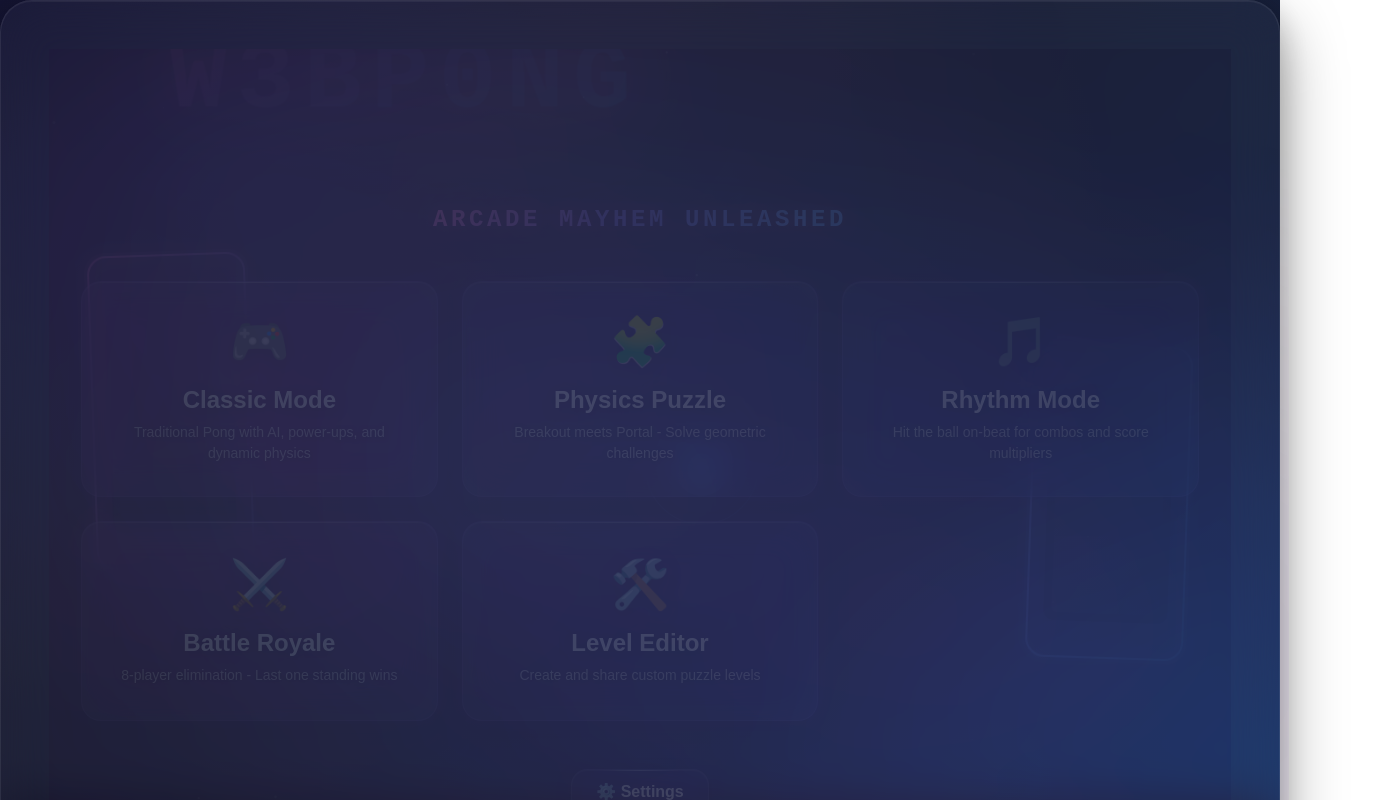
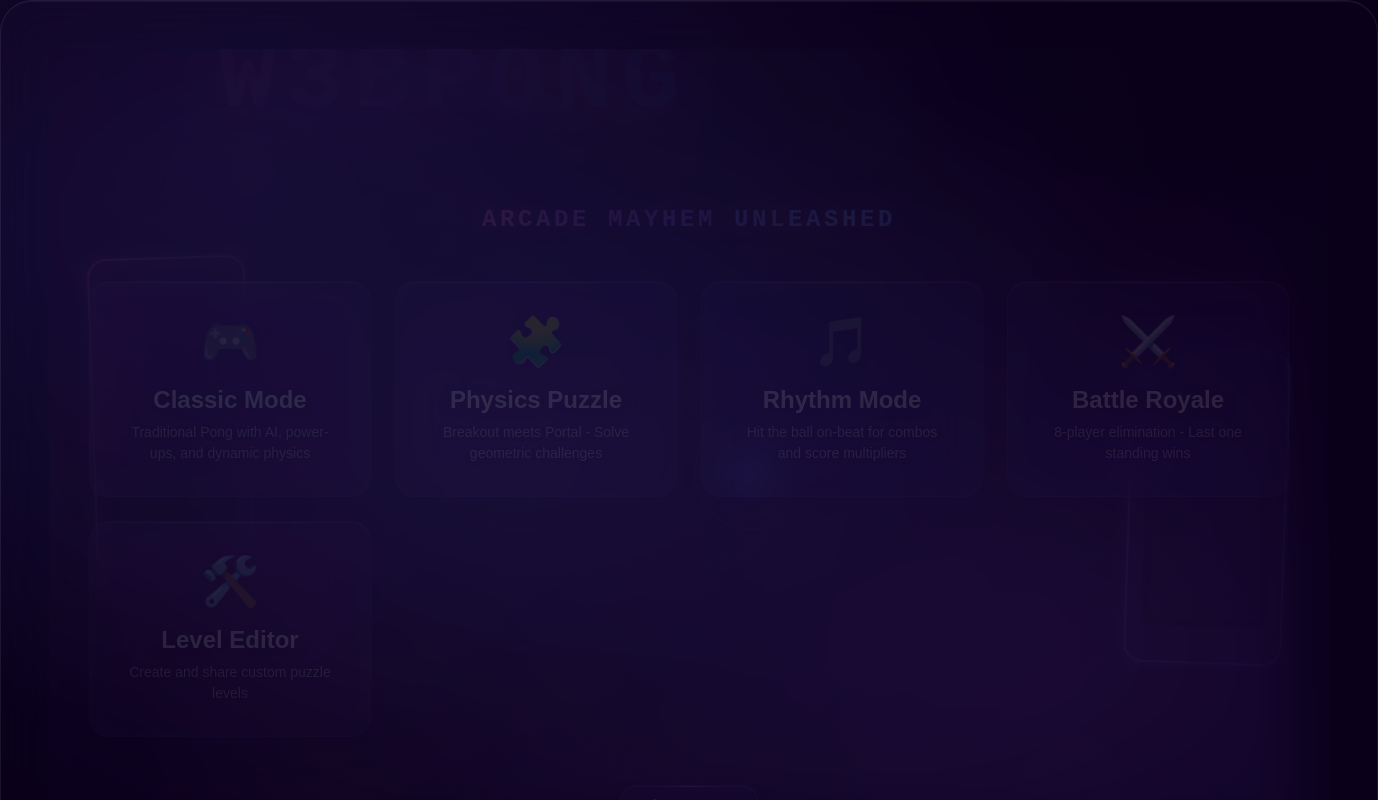
Before and after one commit to Mintwhirl/w3bP0ng, a React (Vite) app: page / in a window 1280 px wide. Shown: the top 800 px of the page, 1378 px wide, since content can reach past the window. Built offline with nearby package versions, Linux system fonts and the light colour scheme.

Commit message:
mek(layout): append full-viewport CSS overrides to ensure true 100vh rendering and prevent lower-screen blank

```diff
--- a/src/App.css
+++ b/src/App.css
@@ -6,9 +6,7 @@ body {
   background: linear-gradient(135deg, #0f0f23 0%, #1a1a2e 30%, #16213e 70%, #0f3460 100%);
   color: #ffffff;
   font-family: 'Inter', -apple-system, BlinkMacSystemFont, 'Segoe UI', sans-serif;
-  display: flex;
-  justify-content: center;
-  align-items: center;
+  display: block; /* avoid centering container which can clip viewport */
   min-height: 100vh;
   overflow: hidden;
   font-weight: 400;
@@ -60,7 +58,8 @@ body::before {
     0 8px 32px rgba(0, 0, 0, 0.2),
     inset 0 1px 0 rgba(255, 255, 255, 0.05);
   position: relative;
-  overflow: hidden;
+  overflow: visible; /* prevent clipping of full-viewport content */
+  min-height: 100vh; /* ensure container always spans viewport */
 }
 
 .App::before {
@@ -129,6 +128,66 @@ h1::after {
 .App.full-bleed canvas {
   position: absolute;
   z-index: 5;
+}
+
+/* mek: full viewport rendering overrides */
+html, body, #root {
+  margin: 0;
+  padding: 0;
+  width: 100%;
+  height: 100%;
+  overflow: visible;
+  background: transparent;
+}
+
+body {
+  display: flex;
+  flex-direction: column;
+  min-height: 100vh;
+  background-color: #0b001a;
+  overscroll-behavior: none;
+}
+
+.App {
+  position: relative;
+  width: 100vw;
+  height: 100vh;
+  overflow: visible;
+  display: flex;
+  flex-direction: column;
+  justify-content: flex-start;
+  align-items: center;
+  background: transparent;
+}
+
+.App.full-bleed {
+  position: fixed;
+  top: 0;
+  left: 0;
+  width: 100vw;
+  height: 100vh;
+  margin: 0;
+  padding: 0;
+  overflow: visible !important;
+  z-index: 1;
+}
+
+:root {
+  width: 100%;
+  height: 100%;
+}
+
+#root {
+  min-height: 100vh;
+}
+
+canvas {
+  display: block;
+  position: absolute;
+  top: 0;
+  left: 0;
+  width: 100vw;
+  height: 100vh;
 }
 
 @keyframes titlePulse {
--- a/vite.config.ts
+++ b/vite.config.ts
@@ -3,9 +3,12 @@ import react from '@vitejs/plugin-react';
 import path from 'path';
 
 // https://vite.dev/config/
+const isVercel = !!process.env.VERCEL;
+const computedBase = isVercel ? '/' : '/w3bP0ng/';
+
 export default defineConfig({
   plugins: [react()],
-  base: '/w3bP0ng/', // GitHub Pages deployment path
+  base: computedBase,
   resolve: {
     alias: {
       '@': path.resolve(__dirname, './src'),
```
Also changed, not shown: scripts/e2e-verify.mjs (added, +152 -0 lines), 1 other file (tests, documents, lock files or other folders).
